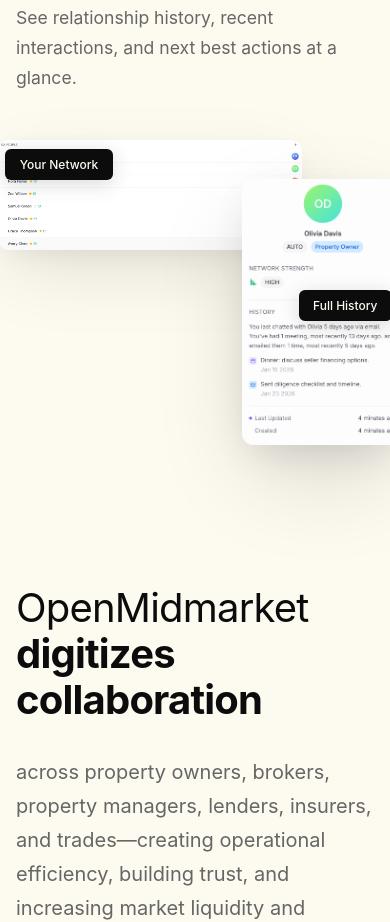
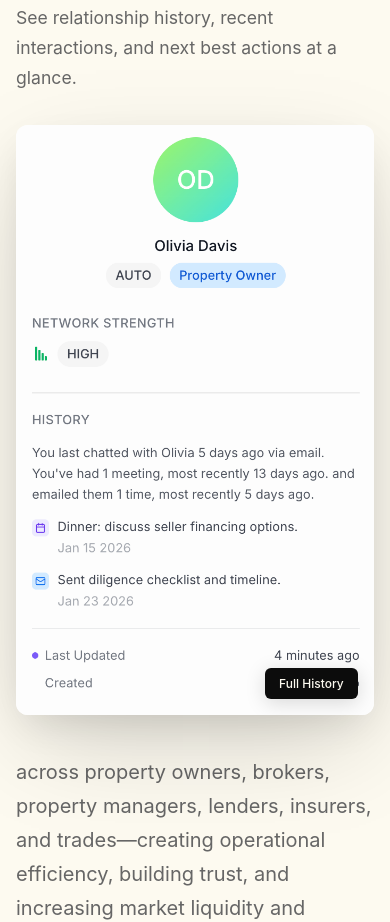
Before and after one commit to jahaskell53/landing-page-cre, a Next.js app: page / in a window 390 px wide. Shown: the part 1980-2902 px from the top of the page. Built offline with nearby package versions, Linux system fonts and the light colour scheme.

Commit message:
Refactor UI layout for Full History Card, adjusting styles and animations for improved responsiveness and visual hierarchy.

```diff
--- a/src/app/page.tsx
+++ b/src/app/page.tsx
@@ -297,81 +297,39 @@
             </p>
           </motion.div>
 
-          {/* Layered UI Cards */}
-          <div
-            className="mockup-container-mobile"
-            style={{
-              position: 'relative',
-              width: '100%',
-              height: '520px'
-            }}
-          >
-            {/* Background Card - Contacts List */}
+          {/* Full History Card - aligned with text */}
+          <div className="mockup-container-mobile" style={{ position: 'relative', width: '50%' }}>
             <motion.div
-              initial={{ opacity: 0, y: 30 }}
+              initial={{ opacity: 0, y: 40 }}
               whileInView={{ opacity: 1, y: 0 }}
               transition={{ duration: 1, ease: [0.16, 1, 0.3, 1] }}
               viewport={{ once: true }}
               style={{
-                position: 'absolute',
-                left: '-5%',
-                top: '5%',
-                width: '85%',
-                height: 'auto',
-                borderRadius: '12px',
-                overflow: 'hidden',
-                boxShadow: '0 25px 80px -12px rgba(0, 0, 0, 0.12), 0 10px 30px -10px rgba(0, 0, 0, 0.08)',
-                zIndex: 1,
-                background: 'white'
-              }}
-            >
-              <Image
-                src="/mockups/cropped/contacts-larger.png"
-                alt="Contacts List"
-                width={800}
-                height={600}
-                style={{ width: '100%', height: 'auto', display: 'block' }}
-              />
-            </motion.div>
-
-            {/* Foreground Card - Person Detail / Timeline */}
-            <motion.div
-              initial={{ opacity: 0, y: 40, x: 20 }}
-              whileInView={{ opacity: 1, y: 0, x: 0 }}
-              transition={{ duration: 1, delay: 0.2, ease: [0.16, 1, 0.3, 1] }}
-              viewport={{ once: true }}
-              style={{
-                position: 'absolute',
-                right: '-8%',
-                top: '18%',
-                width: '45%',
-                height: 'auto',
+                position: 'relative',
+                width: '100%',
+                maxWidth: '700px',
                 borderRadius: '12px',
                 overflow: 'hidden',
                 boxShadow: '0 35px 100px -15px rgba(0, 0, 0, 0.18), 0 15px 40px -10px rgba(0, 0, 0, 0.12)',
-                zIndex: 2,
                 background: 'white'
               }}
             >
               <Image
                 src="/mockups/cropped/person-detail.png"
-                alt="Contact Timeline"
+                alt="Full History"
                 width={700}
                 height={500}
                 style={{ width: '100%', height: 'auto', display: 'block' }}
               />
-            </motion.div>
-
-            {/* Callout badge - Your Network */}
               <motion.div
-              initial={{ opacity: 0, x: -10 }}
+                initial={{ opacity: 0, x: 10 }}
                 whileInView={{ opacity: 1, x: 0 }}
-              transition={{ duration: 0.5, delay: 0.6, ease: [0.16, 1, 0.3, 1] }}
+                transition={{ duration: 0.5, delay: 0.5, ease: [0.16, 1, 0.3, 1] }}
                 viewport={{ once: true }}
                 style={{
                   position: 'absolute',
-                left: '-3%',
-                top: '8%',
+                  right: '1rem',
+                  bottom: '1rem',
                   background: 'var(--foreground)',
                   color: 'var(--background)',
                   padding: '0.5rem 0.9rem',
@@ -379,35 +337,11 @@
                   fontSize: '0.75rem',
                   fontWeight: 500,
                   fontFamily: 'var(--font-sans)',
-                zIndex: 3,
-                boxShadow: '0 4px 20px rgba(0, 0, 0, 0.15)'
-              }}
-            >
-              Your Network
-            </motion.div>
-
-            {/* Callout badge - Full History */}
-            <motion.div
-              initial={{ opacity: 0, x: 10 }}
-              whileInView={{ opacity: 1, x: 0 }}
-              transition={{ duration: 0.5, delay: 0.7, ease: [0.16, 1, 0.3, 1] }}
-              viewport={{ once: true }}
-              style={{
-                position: 'absolute',
-                right: '-5%',
-                top: '55%',
-                background: 'var(--foreground)',
-                color: 'var(--background)',
-                padding: '0.5rem 0.9rem',
-                borderRadius: '6px',
-                fontSize: '0.75rem',
-                fontWeight: 500,
-                fontFamily: 'var(--font-sans)',
-                zIndex: 3,
                   boxShadow: '0 4px 20px rgba(0, 0, 0, 0.15)'
                 }}
               >
                 Full History
+              </motion.div>
             </motion.div>
           </div>
         </div>
```
Lines whose indentation alone changed are shown as unchanged.
